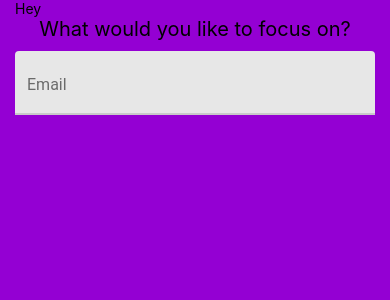
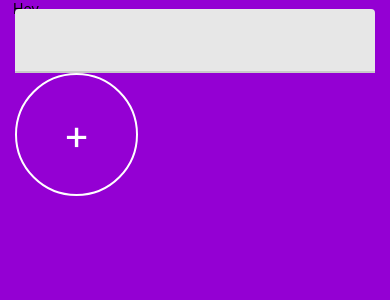
Before and after one commit to shazy89/FocusTime, a React Native app: screen / in a window 390 px wide. Shown: the top 300 px of the page. Built offline with nearby package versions, Linux system fonts and the light colour scheme.

Commit message:
circle with the + button

```diff
--- /dev/null
+++ b/src/components/RoundedButton.js
@@ -0,0 +1,31 @@
+import React from "react";
+import { StyleSheet, Text, View, TouchableOpacity } from "react-native";
+
+const RoundedButton = ({
+  style = {},
+  textStyle = {},
+  size = 123,
+  ...props
+}) => {
+  return (
+    <TouchableOpacity style={[styles(size).radius, style]}>
+      <Text style={[styles(size).text, textStyle]}>{props.title}</Text>
+    </TouchableOpacity>
+  );
+};
+
+export default RoundedButton;
+
+const styles = (size) =>
+  StyleSheet.create({
+    radius: {
+      borderRadius: size / 2,
+      width: size,
+      height: size,
+      alignItems: "center",
+      justifyContent: "center",
+      borderColor: "#fff",
+      borderWidth: 2
+    },
+    text: { color: "#fff", fontSize: size / 3 }
+  });
--- a/src/features/focus/Focus.js
+++ b/src/features/focus/Focus.js
@@ -1,17 +1,21 @@
 import React, { useState } from "react";
-import { StyleSheet, Text, View } from "react-native";
+import { StyleSheet, Text, View, Platform } from "react-native";
 import { TextInput } from "react-native-paper";
+import RoundedButton from "../../components/RoundedButton";
 const Focus = () => {
   const [text, setText] = React.useState("");
+
   return (
     <View style={styles.container}>
-      <Text style={styles.displayedText}>What would you like to focus on?</Text>
-      <TextInput
-        style={styles.textInput}
-        label="Email"
-        value={text}
-        onChangeText={(text) => setText(text)}
-      />
+      <View style={styles.titleContainer}>
+        <Text style={styles.title}>What would you like to focus on?</Text>
+        <TextInput
+          style={styles.textInput}
+          value={text}
+          onChangeText={(text) => setText(text)}
+        />
+        <RoundedButton title="+" />
+      </View>
     </View>
   );
 };
@@ -19,12 +23,22 @@ const Focus = () => {
 export default Focus;
 
 const styles = StyleSheet.create({
+  container: {
+    flex: 1
+  },
   textInput: {
     width: 360,
     marginTop: 10
   },
-  displayedText: {
-    fontSize: 20,
-    textAlign: "center"
+  titleContainer: {
+    padding: 2,
+    flex: Platform.OS === "android" ? 0.4 : 0.6,
+    justifyContent: "center"
+  },
+  title: {
+    fontSize: Platform.OS === "android" ? 20 : 20,
+    textAlign: "center",
+    color: "#fff",
+    fontWeight: "500"
   }
 });
```
